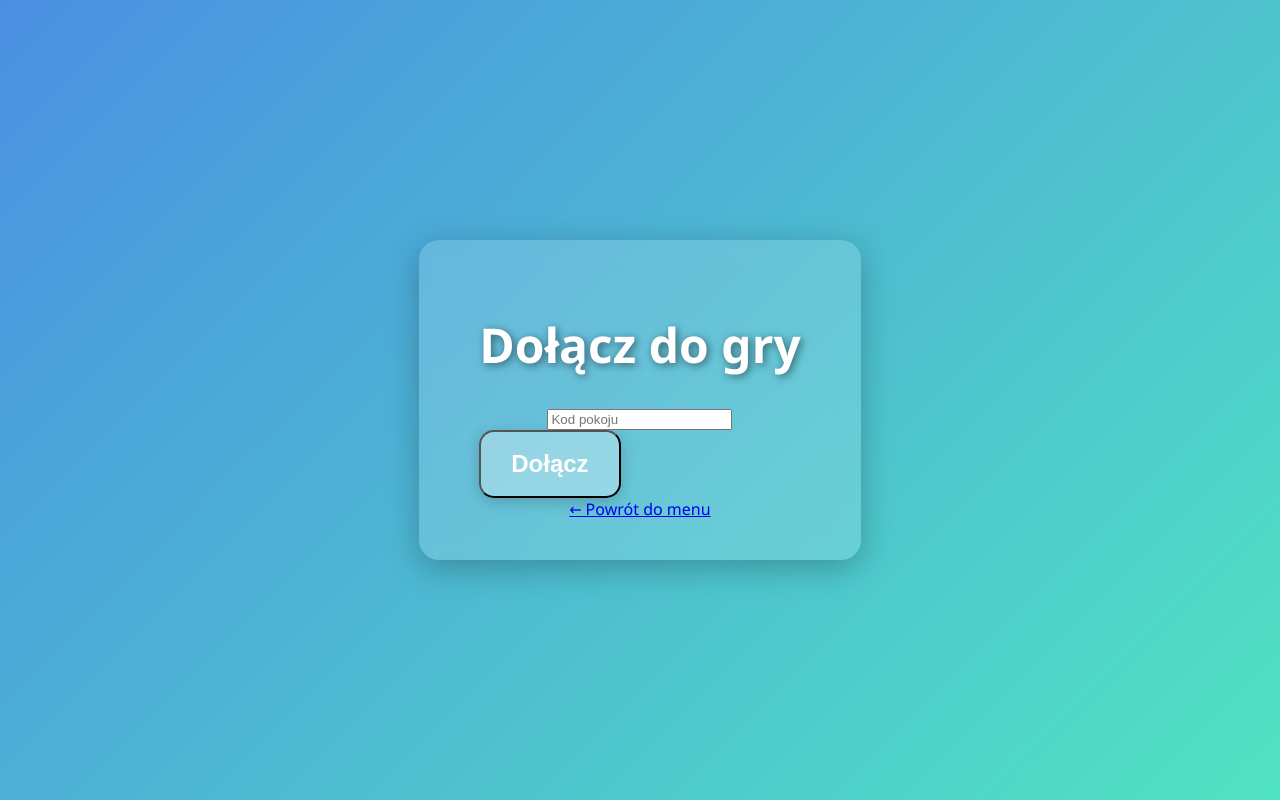
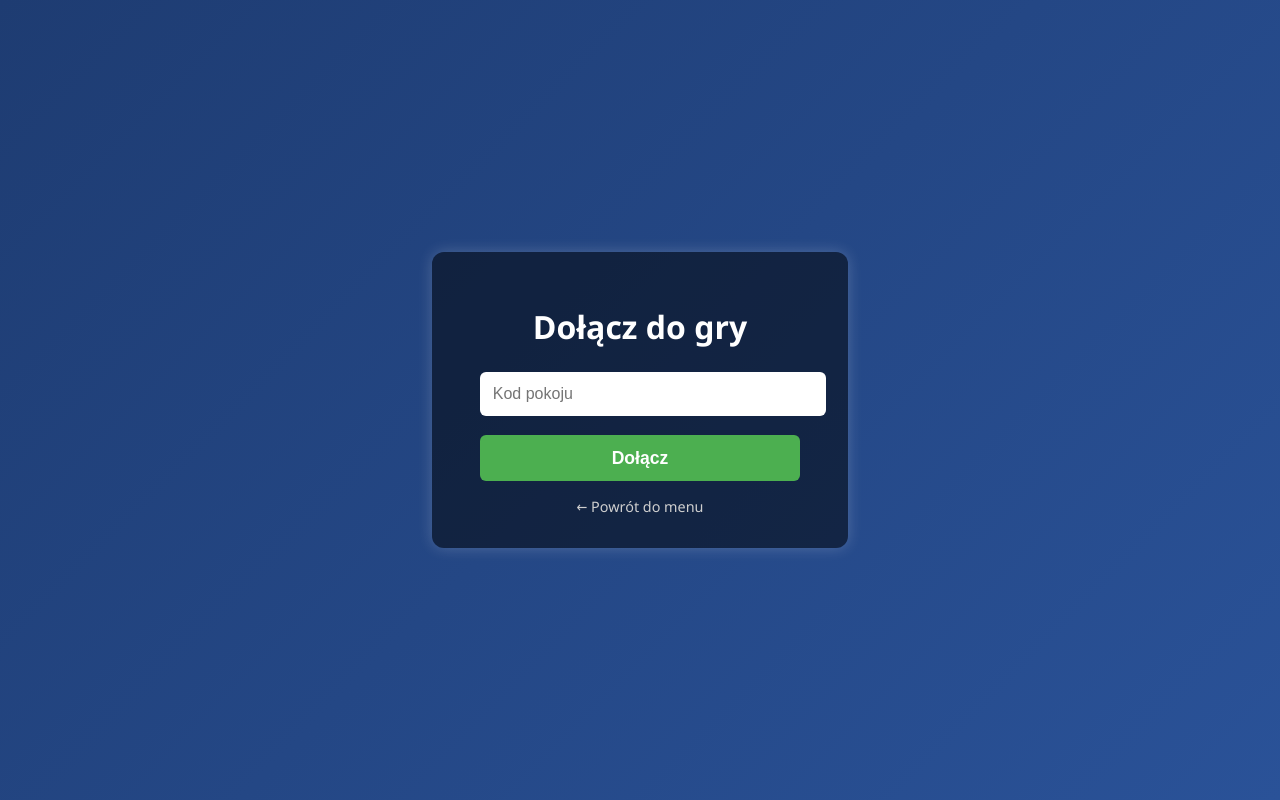
Before and after one commit to Roxiqq/Eventyyy, a plain HTML site: page join.html in a window 1280 px wide. Drawn offline with Linux system fonts and the light colour scheme.

Commit message:
Update style.css

```diff
--- a/style.css
+++ b/style.css
@@ -1,58 +1,62 @@
-/* Całe ciało i tło */
 body {
   margin: 0;
+  font-family: 'Segoe UI', Tahoma, Geneva, Verdana, sans-serif;
+  background: linear-gradient(135deg, #1e3c72, #2a5298);
+  color: white;
   height: 100vh;
-  font-family: 'Segoe UI', Tahoma, Geneva, Verdana, sans-serif;
-  background: linear-gradient(135deg, #4a90e2, #50e3c2);
   display: flex;
+  align-items: center;
   justify-content: center;
-  align-items: center;
 }
 
-/* Kontener na całą zawartość */
 .container {
+  background: rgba(0, 0, 0, 0.5);
+  padding: 2rem 3rem;
+  border-radius: 12px;
   text-align: center;
-  background: rgba(255, 255, 255, 0.15);
-  padding: 40px 60px;
-  border-radius: 20px;
-  box-shadow: 0 8px 32px rgba(0,0,0,0.25);
-  backdrop-filter: blur(10px);
-  -webkit-backdrop-filter: blur(10px);
+  width: 320px;
+  box-shadow: 0 0 15px rgba(255, 255, 255, 0.2);
 }
 
-/* Nagłówek */
-.container h1 {
-  color: white;
-  font-size: 3rem;
-  margin-bottom: 30px;
-  text-shadow: 2px 2px 8px rgba(0,0,0,0.5);
+h1 {
+  margin-bottom: 1.5rem;
+  font-weight: 700;
 }
 
-/* Kontener na przyciski */
-.buttons {
-  display: flex;
-  flex-direction: column;
-  gap: 20px;
+input[type="text"] {
+  width: 100%;
+  padding: 0.8rem;
+  border: none;
+  border-radius: 6px;
+  margin-bottom: 1.2rem;
+  font-size: 1rem;
 }
 
-/* Styl przycisków */
 .btn {
-  display: block;
-  background: rgba(255, 255, 255, 0.3);
+  width: 100%;
+  padding: 0.8rem;
+  font-size: 1.1rem;
+  border: none;
+  border-radius: 6px;
+  background: #4caf50;
   color: white;
-  text-decoration: none;
-  font-weight: 700;
-  font-size: 1.5rem;
-  padding: 18px 30px;
-  border-radius: 15px;
-  box-shadow: 0 4px 15px rgba(0,0,0,0.2);
-  transition: background 0.3s ease, color 0.3s ease;
-  user-select: none;
+  cursor: pointer;
+  font-weight: 600;
+  transition: background 0.3s ease;
 }
 
 .btn:hover {
-  background: white;
-  color: #4a90e2;
-  box-shadow: 0 6px 20px rgba(74,144,226,0.7);
-  cursor: pointer;
+  background: #45a049;
 }
+
+.back-link {
+  display: block;
+  margin-top: 1rem;
+  color: #cfcfcf;
+  text-decoration: none;
+  font-size: 0.9rem;
+}
+
+.back-link:hover {
+  text-decoration: underline;
+}
```
